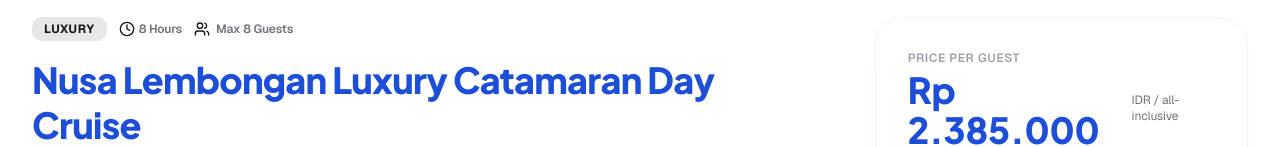
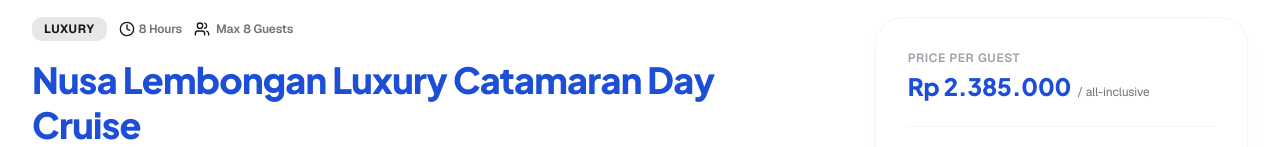
Before and after one commit to aziziabduls/index-aeli, a Next.js app: page /tours/bali-luxury-yacht-cruise in a window 1280 px wide. Shown: the part 696-843 px from the top of the page. Built offline with nearby package versions, Linux system fonts and the light colour scheme.

Commit message:
fix: adjust font size dynamically for IDR currency in price displays

```diff
--- a/app/tours/[id]/page.tsx
+++ b/app/tours/[id]/page.tsx
@@ -271,8 +271,8 @@ export default function TourDetail({ params }: PageProps) {
             <div className="space-y-1">
               <span className="text-zinc-400 font-semibold text-xs uppercase tracking-wider block">Price per guest</span>
               <div className="flex items-baseline gap-1.5">
-                <span className="font-display font-black text-4xl text-primary-dark">{formatPrice(tour.price)}</span>
-                <span className="text-zinc-500 text-xs">{currency} / all-inclusive</span>
+                <span className={`font-display font-black text-primary-dark ${currency === 'IDR' ? 'text-2xl' : 'text-4xl'}`}>{formatPrice(tour.price)}</span>
+                <span className="text-zinc-500 text-xs">/ all-inclusive</span>
               </div>
             </div>
 
@@ -402,7 +402,7 @@ export default function TourDetail({ params }: PageProps) {
       <div className="lg:hidden fixed bottom-0 left-0 right-0 z-30 p-4 bg-white/70 backdrop-blur-lg border-t border-zinc-100/50 flex items-center justify-between shadow-lg">
         <div>
           <span className="text-[10px] text-zinc-400 uppercase tracking-widest block font-medium">Price</span>
-          <span className="text-xl font-display font-extrabold text-primary-dark">
+          <span className={`font-display font-extrabold text-primary-dark ${currency === 'IDR' ? 'text-base' : 'text-xl'}`}>
             {formatPrice(tour.price)} <span className="text-[10px] text-zinc-500 font-normal">/ guest</span>
           </span>
         </div>
```
